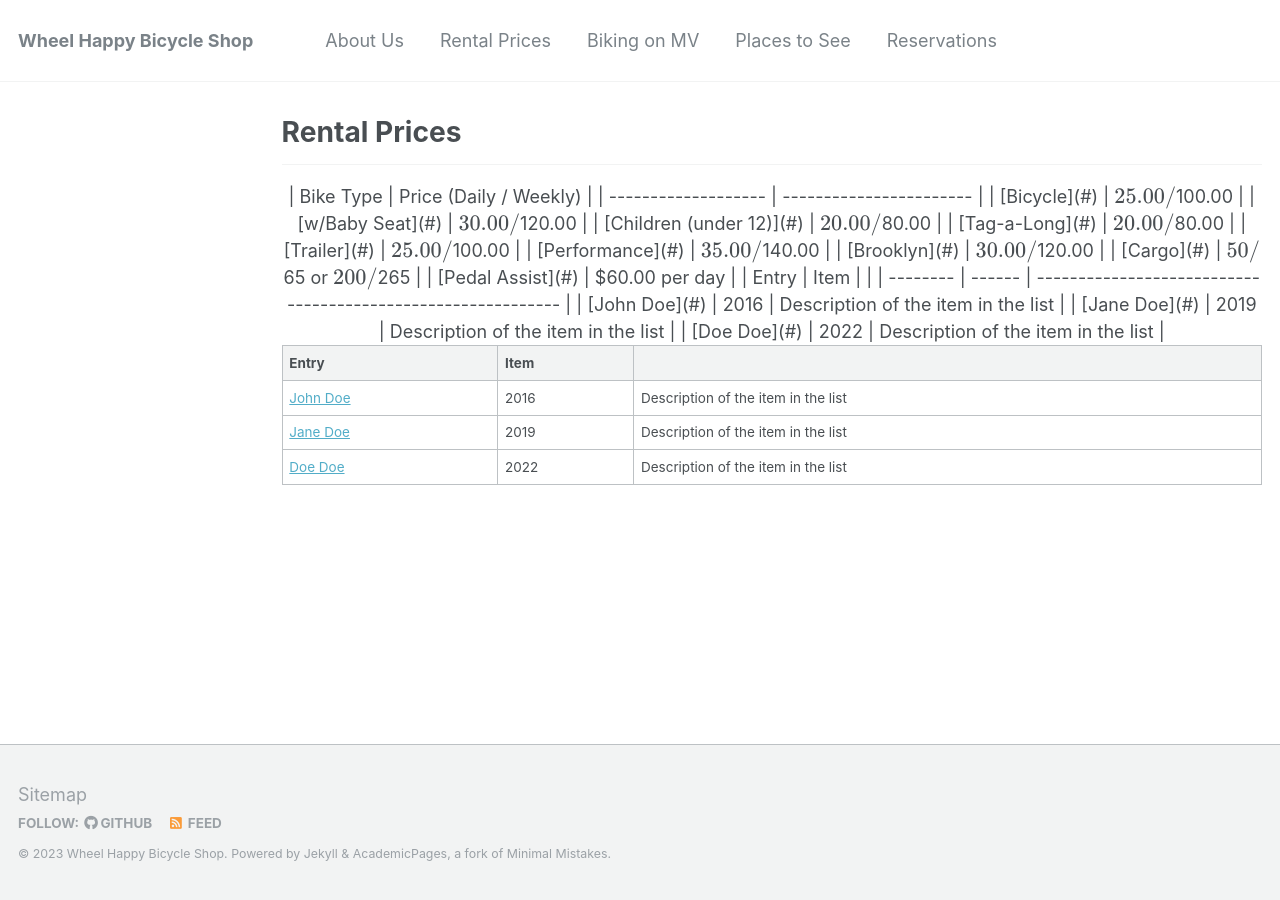
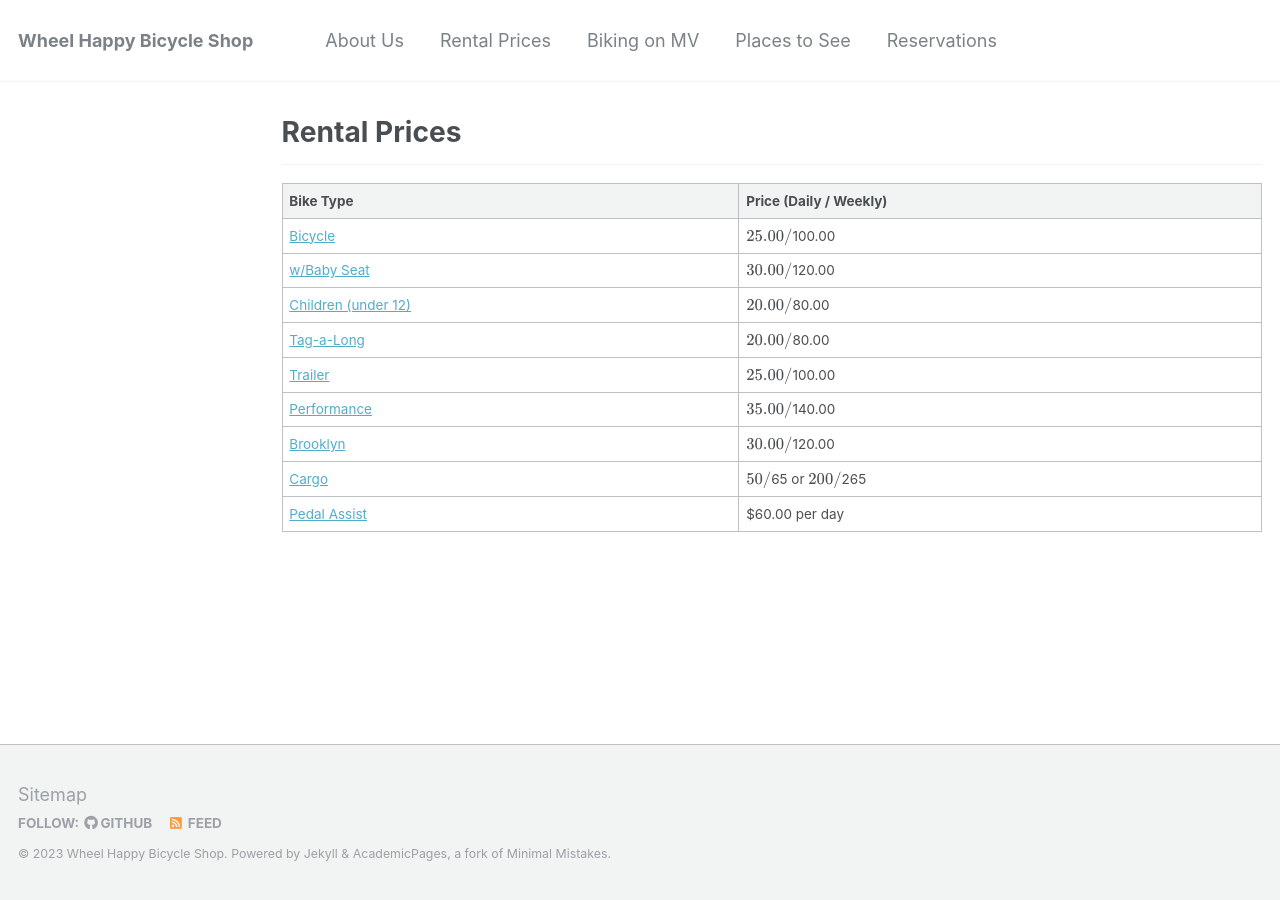
Before and after one commit to wheelhappybicycles/wheelhappybicycles.github.io, a Jekyll site: the page built from _pages/rental_prices.md, in a window 1280 px wide. Built offline with Jekyll 4.4.1, drawn with Linux system fonts in a browser that asks for light colours; formulas are drawn with MathJax 3.

Commit message:
Add files via upload

```diff
--- a/_pages/rental_prices.md
+++ b/_pages/rental_prices.md
@@ -7,32 +7,16 @@ author_profile: false
 
 <hr>
 
-<center>
-   | Bike Type                    | Price (Daily / Weekly)  |
-   | -------------------          | ----------------------- |
-   | [Bicycle](#)                 | $25.00 / $100.00        |
-   | [w/Baby Seat](#)             | $30.00 / $120.00        |
-   | [Children (under 12)](#)     | $20.00 / $80.00         |
-   | [Tag-a-Long](#)              | $20.00 / $80.00         |
-   | [Trailer](#)                 | $25.00 / $100.00        |
-   | [Performance](#)             | $35.00 / $140.00        |
-   | [Brooklyn](#)                | $30.00 / $120.00        |
-   | [Cargo](#)                   | $50/$65 or $200/$265    |
-   | [Pedal Assist](#)            | $60.00 per day          |
-
-
-| Entry            | Item   |                                                              |
-| --------         | ------ | ------------------------------------------------------------ |
-| [John Doe](#)    | 2016   | Description of the item in the list                          |
-| [Jane Doe](#)    | 2019   | Description of the item in the list                          |
-| [Doe Doe](#)     | 2022   | Description of the item in the list                          |
-
-</center>
-
-| Entry            | Item   |                                                              |
-| --------         | ------ | ------------------------------------------------------------ |
-| [John Doe](#)    | 2016   | Description of the item in the list                          |
-| [Jane Doe](#)    | 2019   | Description of the item in the list                          |
-| [Doe Doe](#)     | 2022   | Description of the item in the list                          |
+| Bike Type                    | Price (Daily / Weekly)  |
+| -------------------          | ----------------------- |
+| [Bicycle](#)                 | $25.00 / $100.00        |
+| [w/Baby Seat](#)             | $30.00 / $120.00        |
+| [Children (under 12)](#)     | $20.00 / $80.00         |
+| [Tag-a-Long](#)              | $20.00 / $80.00         |
+| [Trailer](#)                 | $25.00 / $100.00        |
+| [Performance](#)             | $35.00 / $140.00        |
+| [Brooklyn](#)                | $30.00 / $120.00        |
+| [Cargo](#)                   | $50/$65 or $200/$265    |
+| [Pedal Assist](#)            | $60.00 per day          |
 
 <br>
```
